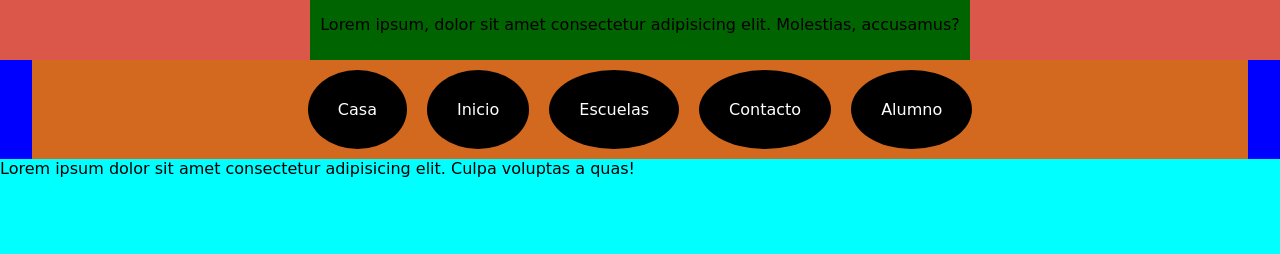
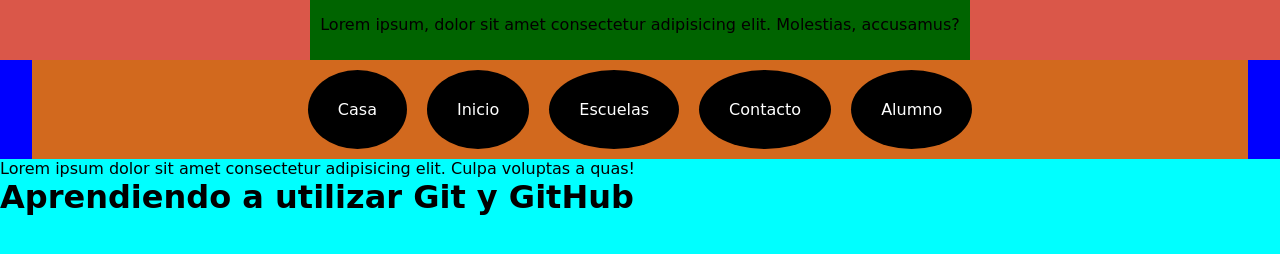
Before and after one commit to YisusCal/test-repositorio, a plain HTML site: page index.html in a window 1280 px wide. Drawn offline with Linux system fonts and the light colour scheme.

Commit message:
Se agreo la divicion del cuerpo, junto con el titulo

```diff
--- a/index.html
+++ b/index.html
@@ -31,6 +31,7 @@
     <!-- Cuerpo del archivo -->
     <main>
         <p>Lorem ipsum dolor sit amet consectetur adipisicing elit. Culpa voluptas a quas!</p>
+        <div class="cuerpo-contenido"><h1>Aprendiendo a utilizar Git y GitHub</h1></div>
     </main>
 </body>
 </html>
```
